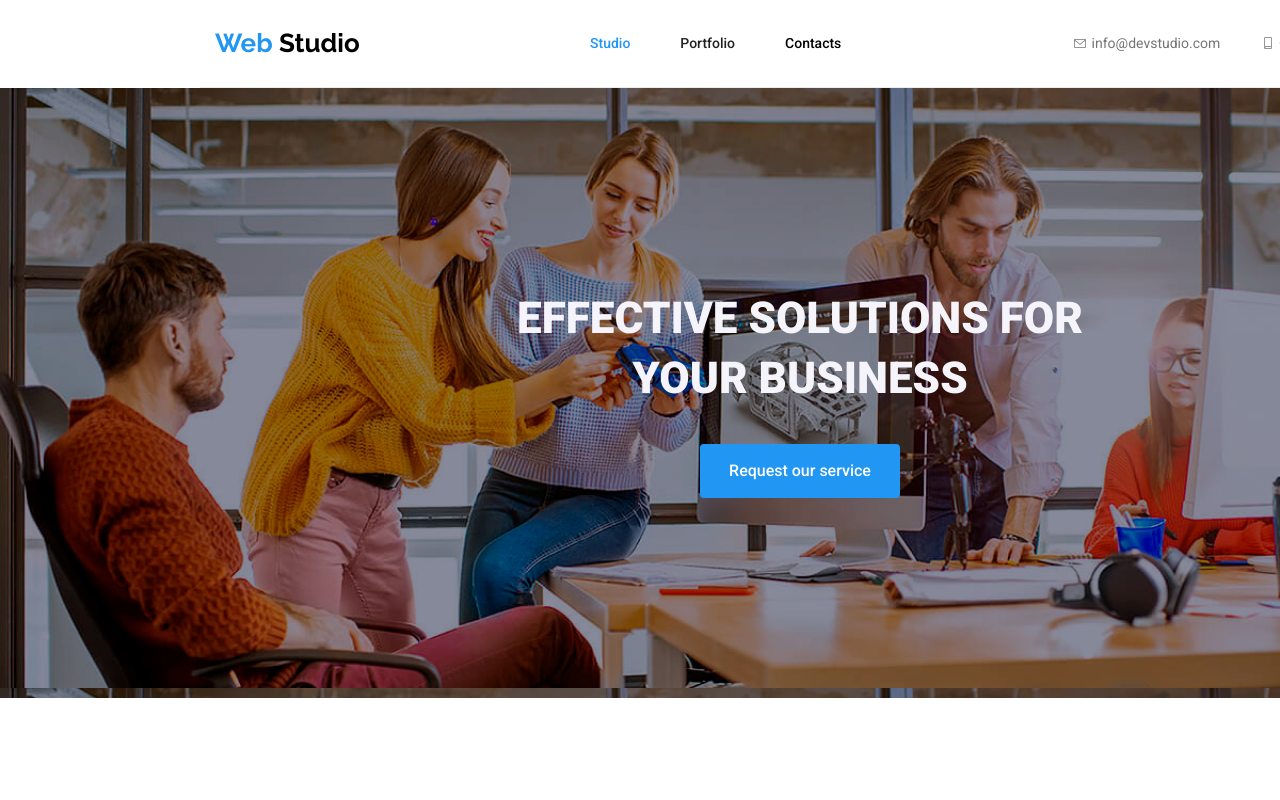
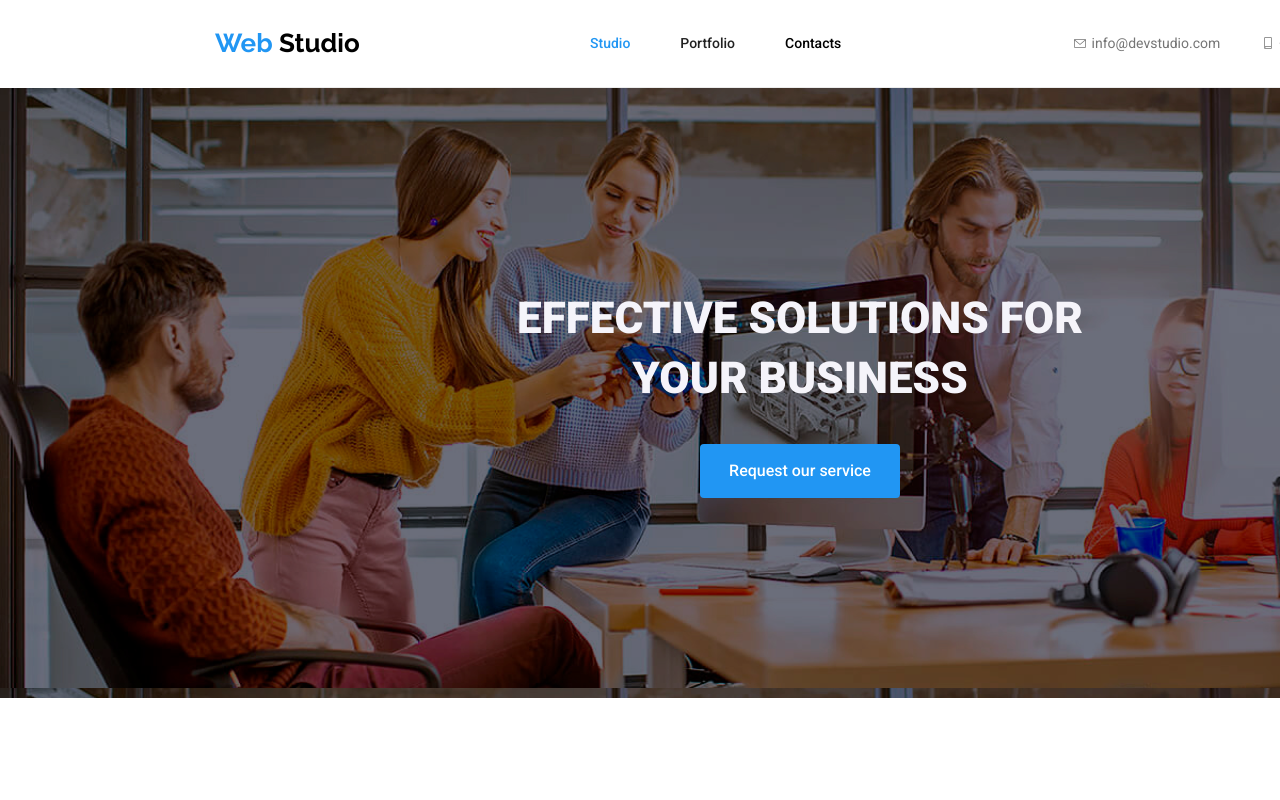
Before and after one commit to AlexandraOpritoiu/goit-markup-hw-04, a plain HTML site: page index.html in a window 1280 px wide. Shown: the top 800 px of the page. Drawn offline with nearby package versions, Linux system fonts and the light colour scheme.

Commit message:
Homework 4 final update

```diff
--- a/css/styles.css
+++ b/css/styles.css
@@ -446,7 +446,7 @@ width: 16px;
 }
 
 .first-section {
-    background-image: /*linear-gradient(rgba(0,0,0,0.2), rgba(0,0,0,0.2)),*/ url('/images/background.png')
+    background-image: linear-gradient(rgba(0,0,0,0.2), rgba(0,0,0,0.2)),url('/images/background.png')
 }
 .second-section .feature{
     display: flex;
```
